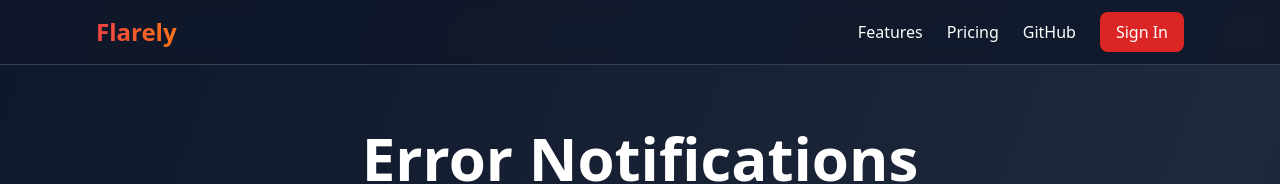
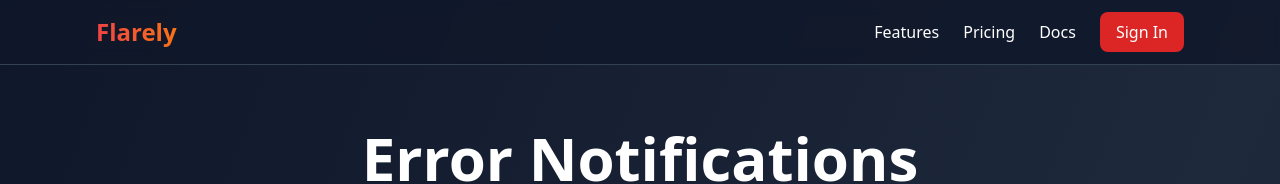
Before and after one commit to flarely/flarely-landing, a Next.js app: page / in a window 1280 px wide. Shown: the top 184 px of the page. Built offline with nearby package versions, Linux system fonts and the light colour scheme.

Commit message:
ux: replace GitHub nav link with Docs

```diff
--- a/app/page.tsx
+++ b/app/page.tsx
@@ -17,7 +17,7 @@ export default function Home() {
           <div className="flex gap-6 items-center">
             <a href="#features" className="hover:text-red-400 transition">Features</a>
             <a href="#pricing" className="hover:text-red-400 transition">Pricing</a>
-            <a href="https://github.com/flarely/flarely" target="_blank" rel="noopener noreferrer" className="hover:text-red-400 transition">GitHub</a>
+            <a href="https://github.com/flarely/flarely#readme" target="_blank" rel="noopener noreferrer" className="hover:text-red-400 transition">Docs</a>
             <a href={`${appUrl}/auth/github`} className="bg-red-600 hover:bg-red-700 px-4 py-2 rounded-lg transition">
               Sign In
             </a>
```
